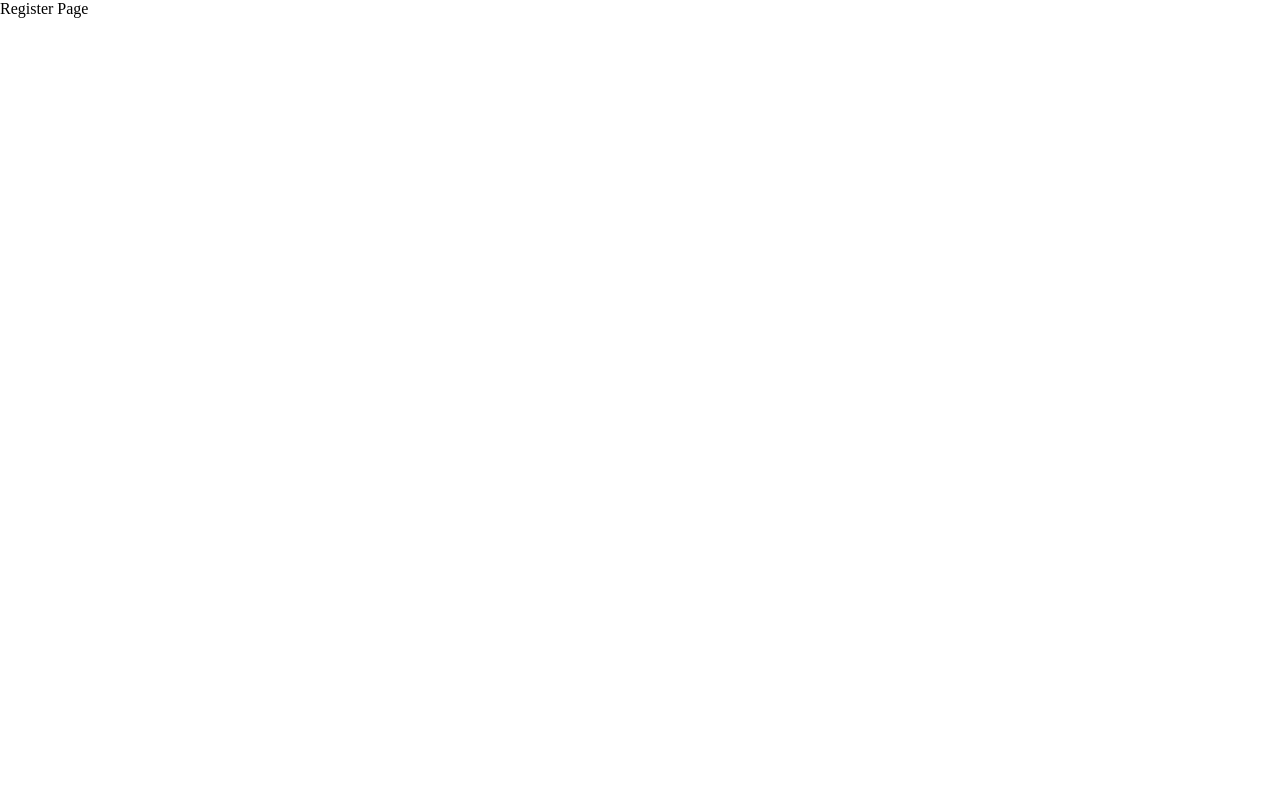
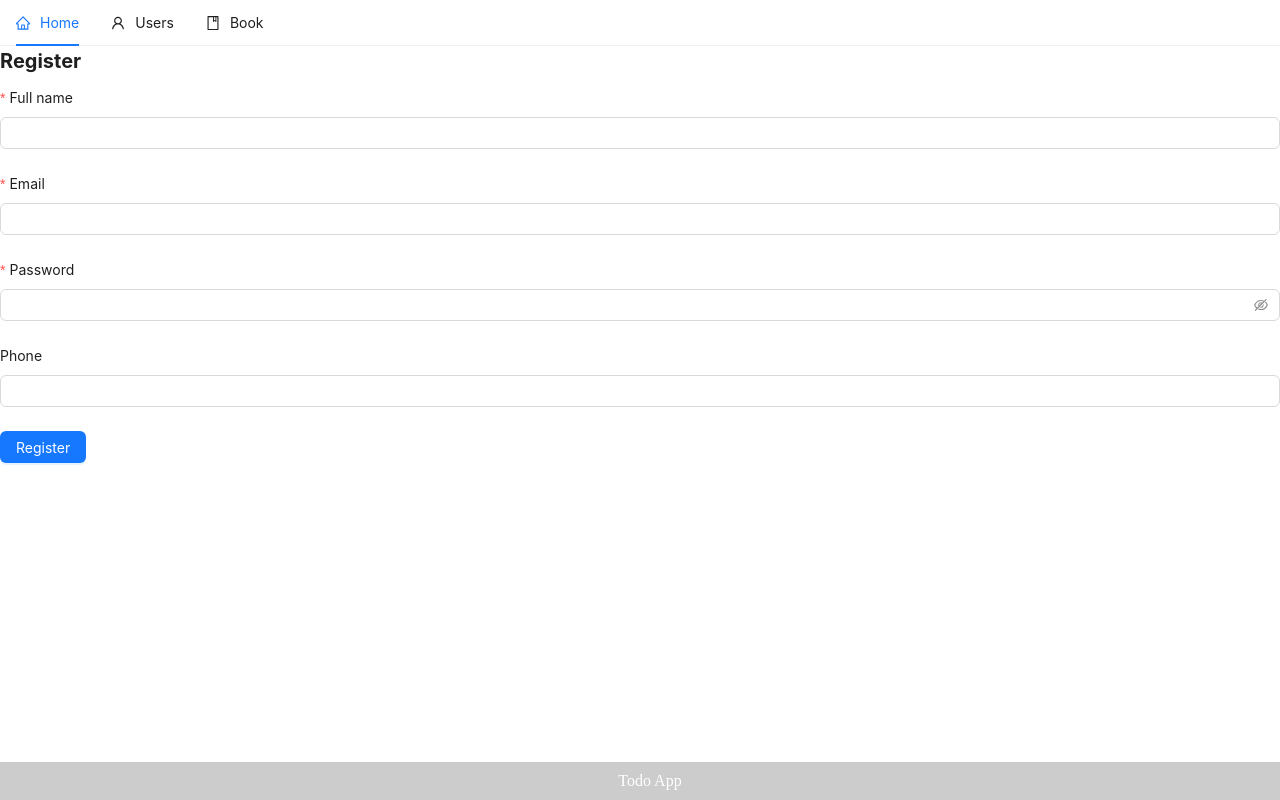
Before and after one commit to kenttapcode/vite-demo, a React (Vite) app: page /register in a window 1280 px wide. Built offline with nearby package versions, Linux system fonts and the light colour scheme.

Commit message:
video 98

```diff
--- /dev/null
+++ b/src/components/context/auth.context.jsx
@@ -0,0 +1,28 @@
+import { createContext, useState } from 'react';
+
+export const AuthContext = createContext({
+    email: '',
+    fullName: '',
+    phone: '',
+    avatar: '',
+    id: '',
+    password: ''
+});
+
+export const WrapUser = (props) => {
+    const [user, setUser] = useState({
+        email: '',
+        fullName: '',
+        phone: '',
+        avatar: '',
+        id: '',
+        password: ''
+    })
+
+    return (
+        <AuthContext.Provider value={{ user, setUser }}>
+            {props.children}
+        </AuthContext.Provider>
+    )
+
+}
--- a/src/components/layout/header.jsx
+++ b/src/components/layout/header.jsx
@@ -1,9 +1,14 @@
 import { NavLink } from 'react-router-dom';
 import { HomeOutlined, UserOutlined, BookOutlined } from '@ant-design/icons';
 import { Menu } from 'antd';
-import { useState } from 'react';
+import { useContext, useState } from 'react';
+import { AuthContext } from '../context/auth.context';
 
 const Header = () => {
+
+    const { user } = useContext(AuthContext);
+    console.log('test header', user)
+    console.log(user)
     const [current, setCurrent] = useState('home');
     const onClick = e => {
         console.log('click ', e);
--- a/src/components/todo/todo.css
+++ b/src/components/todo/todo.css
@@ -16,11 +16,11 @@
     margin-bottom: 20px;
 }
 
-input[type=text] {
-    height: 20px;
+/* input[type=text] {
+    height: 35px;
     border-radius: 5px;
     margin-right: 10px;
-}
+} */
 
 .todo-data {
     width: 100%;
--- a/src/main.jsx
+++ b/src/main.jsx
@@ -2,6 +2,7 @@ import { StrictMode } from 'react'
 import { createRoot } from 'react-dom/client'
 import App from './App.jsx'
 import './styles/global.css'
+import { WrapUser } from './components/context/auth.context.jsx'
 import {
   createBrowserRouter,
   RouterProvider,
@@ -30,8 +31,6 @@ const router = createBrowserRouter([
       {
         path: "/users",
         element: <UserPage />,
-      }
-    ]
       },
       {
         path: "/login",
@@ -41,10 +40,12 @@ const router = createBrowserRouter([
         path: "/register",
         element: <RegisterPage />,
       }
+    ]
+  },
 ]);
 
 createRoot(document.getElementById('root')).render(
-  <StrictMode>
+  <WrapUser>
     <RouterProvider router={router} />
-  </StrictMode>,
+  </WrapUser>,
 )
--- a/src/pages/login.jsx
+++ b/src/pages/login.jsx
@@ -1,6 +1,68 @@
+import { Button, Form, Input, notification } from "antd";
+import { loginUserAPI } from "../services/api.services";
+import { useContext, useState } from "react";
+import { AuthContext } from "../components/context/auth.context";
+
 const LoginPage = () => {
+    const { setUser } = useContext(AuthContext);
+    const [isDone, setIsDone] = useState(false)
+    const onFinish = async (values) => {
+        // return (
+        console.log(values)
+        setIsDone(true)
+        const res = await loginUserAPI()
+        if (res && res.data) {
+            setIsDone(false)
+            if (res.data.email === values.email && res.data.password === values.password) {
+                localStorage.setItem('access_token', 'accesstoken123456')
+                setUser(res.data)
+                console.log('test login', res.data)
+                notification.success({
+                    message: 'Login User',
+                    description: 'Đăng nhập user thành công'
+                })
+            } else {
+                notification.error({
+                    message: 'Login User',
+                    description: 'Sai Username hoặc Password'
+                })
+            }
+        }
+        // )
+    }
+    const [form] = Form.useForm();
     return (
-        <div>Login Page</div>
+        <div>
+            <Form
+                layout="vertical"
+                form={form}
+                onFinish={onFinish}
+            // onFinishFailed={onFinishFailed}
+            >
+                <div className="user-form" style={{ display: "flex", justifyContent: "space-between", marginBottom: "10px" }}>
+                    <div style={{ fontWeight: "bold", fontSize: "20px" }}>Login</div>
+                </div>
+                <Form.Item
+                    label="Email"
+                    name="email"
+                    rules={[{ required: true, message: 'Please input your Email!' }]}
+                >
+                    <Input />
+                </Form.Item>
+                <Form.Item
+                    label="Password"
+                    name="password"
+                    rules={[{ required: true, message: 'Please input your Password!' }]}
+                >
+                    <Input.Password />
+                </Form.Item>
+                <div>
+                    {/* <button type="submit">Register</button> */}
+                    <Button loading={isDone}
+                        type="primary" onClick={() => form.submit()}>Register</Button>
+                </div>
+            </Form>
+        </div>
     )
 }
 
--- a/src/pages/register.jsx
+++ b/src/pages/register.jsx
@@ -1,6 +1,75 @@
+import { Button, Form, Input, notification } from "antd";
+import { registerUserAPI } from "../services/api.services";
+
 const RegisterPage = () => {
+    const [form] = Form.useForm();
+
+    const onFinish = async (values) => {
+        // return (
+        console.log(values)
+        const res = await registerUserAPI(values.fullName, values.email, values.password, values.phone)
+        if (res && res.data) {
+            notification.success({
+                message: 'Register User',
+                description: 'Đăng kí user thành công'
+            })
+        } else {
+            notification.error({
+                message: 'Register User',
+                description: JSON.stringify(res.message)
+            })
+        }
+        // )
+    }
     return (
-        <div>Register Page</div>
+        <div>
+            <Form
+                layout="vertical"
+                form={form}
+                onFinish={onFinish}
+            // onFinishFailed={onFinishFailed}
+            >
+                <div className="user-form" style={{ display: "flex", justifyContent: "space-between", marginBottom: "10px" }}>
+                    <div style={{ fontWeight: "bold", fontSize: "20px" }}>Register</div>
+                </div>
+                <Form.Item
+                    label="Full name"
+                    name="fullName"
+                    rules={[{ required: true, message: 'Please input your username!' }]}
+                >
+                    <Input />
+                </Form.Item>
+                <Form.Item
+                    label="Email"
+                    name="email"
+                    rules={[{ required: true, message: 'Please input your Email!' }]}
+                >
+                    <Input />
+                </Form.Item>
+                <Form.Item
+                    label="Password"
+                    name="password"
+                    rules={[{ required: true, message: 'Please input your Password!' }]}
+                >
+                    <Input.Password />
+                </Form.Item>
+                <Form.Item
+                    label="Phone"
+                    name="phone"
+                    rules={[{
+                        // required: true,
+                        pattern: new RegExp(/\d+/g),
+                        message: "Wrong format!"
+                    }]}
+                >
+                    <Input />
+                </Form.Item>
+                <div>
+                    {/* <button type="submit">Register</button> */}
+                    <Button type="primary" onClick={() => form.submit()}>Register</Button>
+                </div>
+            </Form>
+        </div>
     )
 }
 
--- a/src/services/api.services.js
+++ b/src/services/api.services.js
@@ -40,4 +40,20 @@ const FetchAllUserAPI = () => {
     return axios.get(URL_BACKEND);
 }
 
-export { createUserAPI, updateUserAPI, deleteUserAPI, FetchAllUserAPI, showUserAPI }
+const registerUserAPI = (fullName, email, password, phone) => {
+    const URL_BACKEND = 'https://687e66a6efe65e5200869488.mockapi.io/testuser';
+    const data = {
+        fullName: fullName,
+        email: email,
+        password: password,
+        phone: phone
+    }
+    return axios.post(URL_BACKEND, data);
+}
+
+const loginUserAPI = () => {
+    const URL_BACKEND = 'https://687e66a6efe65e5200869488.mockapi.io/testuser/1';
+    return axios.get(URL_BACKEND);
+}
+
+export { createUserAPI, updateUserAPI, deleteUserAPI, FetchAllUserAPI, showUserAPI, registerUserAPI, loginUserAPI }
```
Lines whose indentation alone changed are shown as unchanged.
